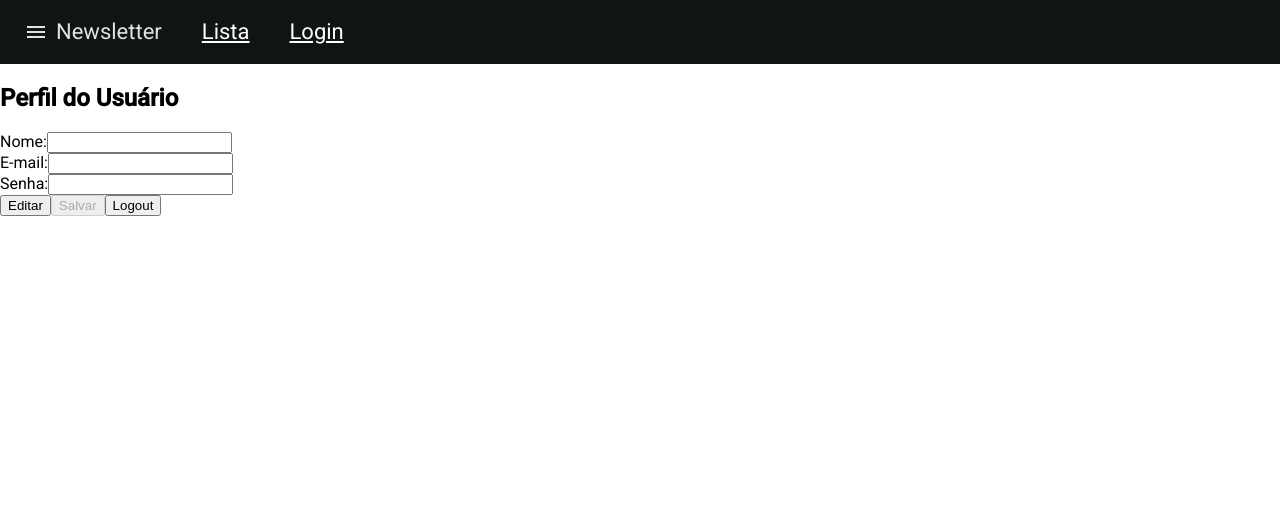
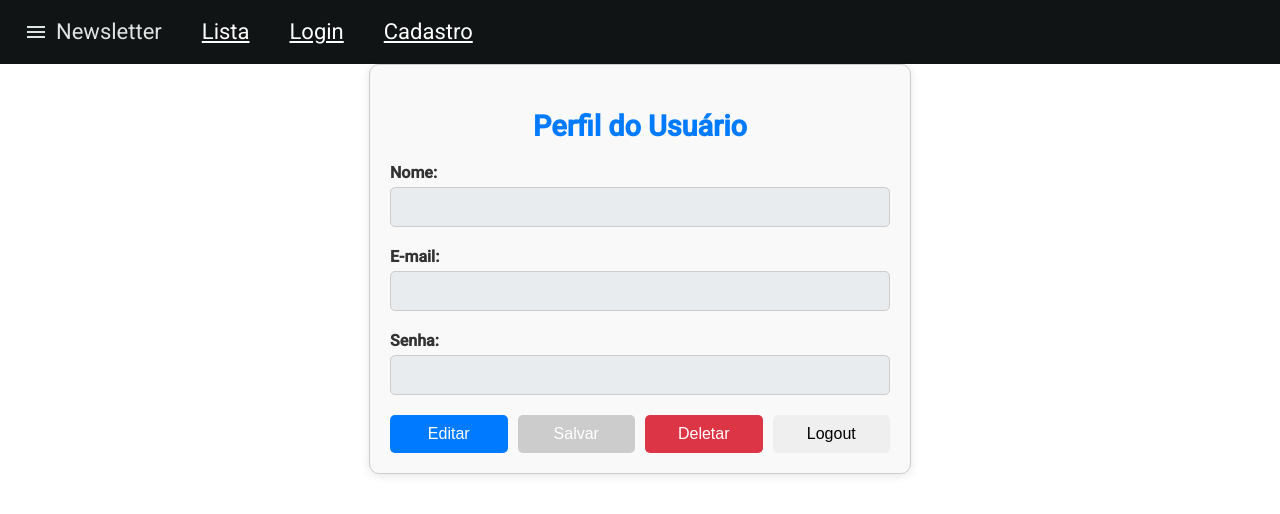
Before and after one commit to CelsonB/projetotcs-frontend, an Angular app: page /perfil in a window 1280 px wide. Shown: the top 514 px of the page. Built offline with nearby package versions, Linux system fonts and the light colour scheme.

Commit message:
Feat: deletar usuario

```diff
--- a/src/app/app.component.html
+++ b/src/app/app.component.html
@@ -10,7 +10,7 @@
 
     <a href="/lista" style="color:white; margin:20px">Lista</a>
     <a href="/login" style="color:white; margin:20px">Login</a>
-
+    <a href="/cadastrar" style="color:white; margin:20px">Cadastro</a>
 
   </div>
 
--- a/src/app/auth.service.ts
+++ b/src/app/auth.service.ts
@@ -77,4 +77,5 @@ export class AuthService {
 
   }
 
+
 }
--- a/src/app/cadastrar/cadastrar.component.scss
+++ b/src/app/cadastrar/cadastrar.component.scss
@@ -0,0 +1,78 @@
+// Variáveis para cores e estilos reutilizáveis
+$primary-color: #007bff;
+$primary-hover-color: #0056b3;
+$error-color: #d9534f;
+$border-color: #ccc;
+$box-shadow-color: rgba(0, 0, 0, 0.1);
+
+// Estilo para o container principal
+.container {
+  max-width: 400px;
+  margin: auto;
+  padding: 20px;
+  border: 1px solid $border-color;
+  border-radius: 5px;
+  box-shadow: 0 2px 10px $box-shadow-color;
+  background-color: #fff;
+
+  h2 {
+    text-align: center;
+    margin-bottom: 20px;
+    font-size: 1.5rem;
+    color: black;
+  }
+
+  form {
+    div {
+      margin-bottom: 15px;
+
+      label {
+        display: block;
+        margin-bottom: 5px;
+        font-weight: bold;
+        color: #333;
+      }
+
+      input {
+        width: 100%;
+        padding: 8px;
+        border: 1px solid $border-color;
+        border-radius: 4px;
+        box-sizing: border-box;
+
+        &:focus {
+          outline: none;
+          border-color: $primary-color;
+          box-shadow: 0 0 5px $primary-color;
+        }
+      }
+
+      // Mensagem de erro
+      div {
+        margin-top: 5px;
+        font-size: 0.875rem;
+        color: $error-color;
+      }
+    }
+  }
+
+  button {
+    width: 100%;
+    padding: 10px;
+    background-color: $primary-color;
+    color: white;
+    border: none;
+    border-radius: 5px;
+    cursor: pointer;
+    font-size: 1rem;
+
+    &:hover {
+      background-color: $primary-hover-color;
+    }
+
+    &:disabled {
+      background-color: #ccc;
+      cursor: not-allowed;
+    }
+  }
+}
--- a/src/app/cadastrar/cadastrar.component.ts
+++ b/src/app/cadastrar/cadastrar.component.ts
@@ -17,7 +17,7 @@ export class CadastroComponent {
     this.cadastroForm = this.fb.group({
       nome: ['', Validators.required],
       email: ['', [Validators.required, Validators.email]],
-      senha: ['', [Validators.required, Validators.minLength(6)]]
+      senha: ['', [Validators.required, Validators.minLength(3)]]
     });
   }
 
@@ -26,7 +26,11 @@ export class CadastroComponent {
       const usuario: Usuario = this.cadastroForm.value;
       this.usuarioService.cadastrarUsuario(usuario).subscribe(response => {
         console.log(response.message);
-        // Aqui você pode adicionar lógica para redirecionar ou mostrar uma mensagem de sucesso
+
+
+
+
+
       }, error => {
         console.error('Erro ao cadastrar usuário:', error);
       });
--- a/src/app/lista-de-perfis/lista-de-perfis.component.scss
+++ b/src/app/lista-de-perfis/lista-de-perfis.component.scss
@@ -0,0 +1,42 @@
+// Variáveis para cores e estilos reutilizáveis
+$primary-color: #007bff;
+$background-color: #f9f9f9;
+$border-color: #ddd;
+$text-color: #333;
+
+// Estilo principal para a lista de usuários
+h1 {
+  text-align: center;
+  color: black;
+  font-size: 2rem;
+  margin-bottom: 20px;
+}
+
+ul {
+  list-style-type: none; // Remove os marcadores padrão
+  padding: 0;
+
+  li {
+    padding: 15px;
+    margin-bottom: 10px;
+    border: 1px solid $border-color;
+    border-radius: 5px;
+    background-color: $background-color;
+    color: $text-color;
+
+    // Adiciona sombra suave aos itens
+    box-shadow: 0 2px 5px rgba(0, 0, 0, 0.1);
+
+    // Diferenciação visual para itens alternados
+    &:nth-child(odd) {
+      background-color: lighten($background-color, 5%);
+    }
+
+    &:nth-child(even) {
+      background-color: darken($background-color, 5%);
+    }
+
+    // Torna os itens interativos ao passar o mouse
+
+  }
+}
--- a/src/app/perfil/perfil.component.html
+++ b/src/app/perfil/perfil.component.html
@@ -41,7 +41,10 @@
       </div>
 
       <!-- Botões -->
+
       <div class="form-actions">
+
+
         <button type="button" (click)="toggleEditMode()">
           {{ isEditMode ? 'Cancelar' : 'Editar' }}
         </button>
@@ -50,9 +53,16 @@
         <button type="submit" [disabled]="!isEditMode">
           Salvar
         </button>
+
+        <button type="button" (click)="deletarUsuario()">
+          Deletar
+        </button>
+
+
         <button type="button" (click)="logout()">
           Logout
         </button>
+
       </div>
     </form>
   </div>
--- a/src/app/perfil/perfil.component.scss
+++ b/src/app/perfil/perfil.component.scss
@@ -1,58 +1,64 @@
-// Variáveis de cores
-$primary-color: #4caf50;
-$secondary-color: #ffffff;
-$background-color: #f5f5f5;
-$border-color: #ddd;
-$error-color: #e53935;
+// Variáveis para cores e estilos reutilizáveis
+$primary-color: #007bff;
+$primary-hover-color: #0056b3;
+$error-color: #d9534f;
+$background-color: #f9f9f9;
+$border-color: #ccc;
+$text-color: #333;
+$button-radius: 5px;
 
-.profile-container {
+// Estilo para o container do perfil
+.perfil-container {
   max-width: 500px;
-  margin: 2rem auto;
-  padding: 2rem;
-  background-color: $secondary-color;
+  margin: auto;
+  padding: 20px;
+  border: 1px solid $border-color;
   border-radius: 10px;
-  box-shadow: 0 4px 6px rgba(0, 0, 0, 0.1);
+  background-color: $background-color;
+  box-shadow: 0 2px 10px rgba(0, 0, 0, 0.1);
 
   h2 {
     text-align: center;
     color: $primary-color;
-    margin-bottom: 1.5rem;
+    margin-bottom: 20px;
+    font-size: 1.8rem;
   }
 
   form {
     .form-group {
-      margin-bottom: 1.5rem;
+      margin-bottom: 20px;
 
       label {
         display: block;
+        margin-bottom: 5px;
         font-weight: bold;
-        margin-bottom: 0.5rem;
-        color: #333;
+        color: $text-color;
       }
 
       input {
         width: 100%;
-        padding: 0.8rem;
+        padding: 10px;
         border: 1px solid $border-color;
         border-radius: 5px;
+        box-sizing: border-box;
         font-size: 1rem;
 
         &:focus {
+          outline: none;
           border-color: $primary-color;
-          outline: none;
-          box-shadow: 0 0 4px rgba(76, 175, 80, 0.4);
+          box-shadow: 0 0 5px $primary-color;
         }
 
         &[readonly] {
-          background-color: #f9f9f9;
-          color: #666;
+          background-color: #e9ecef;
+          cursor: not-allowed;
         }
       }
 
       small {
         color: $error-color;
-        font-size: 0.9rem;
-        margin-top: 0.5rem;
+        font-size: 0.875rem;
+        margin-top: 5px;
         display: block;
       }
     }
@@ -60,38 +66,42 @@ $error-color: #e53935;
     .form-actions {
       display: flex;
       justify-content: space-between;
-      align-items: center;
-      margin-top: 2rem;
+      gap: 10px;
 
       button {
-        padding: 0.8rem 1.5rem;
+        flex: 1;
+        padding: 10px;
         font-size: 1rem;
         border: none;
-        border-radius: 5px;
+        border-radius: $button-radius;
         cursor: pointer;
-        transition: all 0.3s ease;
 
-        &.edit {
+        &:nth-child(1) {
           background-color: $primary-color;
-          color: $secondary-color;
+          color: white;
 
           &:hover {
-            background-color: darken($primary-color, 10%);
+            background-color: $primary-hover-color;
           }
         }
 
-        &.save {
-          background-color: #2196f3;
-          color: $secondary-color;
+        &:nth-child(2) {
+          background-color: $primary-hover-color;
+          color: white;
 
-          &:hover {
-            background-color: darken(#2196f3, 10%);
+          &:disabled {
+            background-color: #ccc;
+            cursor: not-allowed;
           }
         }
 
-        &:disabled {
-          background-color: #ccc;
-          cursor: not-allowed;
+        &:nth-child(3) {
+          background-color: #dc3545; // Cor de alerta para logout
+          color: white;
+
+          &:hover {
+            background-color: darken(#dc3545, 10%);
+          }
         }
       }
     }
--- a/src/app/perfil/perfil.component.ts
+++ b/src/app/perfil/perfil.component.ts
@@ -4,12 +4,15 @@ import { HttpClient } from '@angular/common/http';
 import { AuthService } from '../auth.service';
 import { CommonModule } from '@angular/common';
 import { environment } from '../../environments/environment';
+import { Router } from '@angular/router';
+import { UsuariosService } from '../services/usuarios.service';
 
 @Component({
   selector: 'app-perfil',
+  imports: [ReactiveFormsModule ,CommonModule],
   templateUrl: './perfil.component.html',
   styleUrls: ['./perfil.component.scss'],
-  imports: [ReactiveFormsModule ,CommonModule],
+
 })
 
 
@@ -19,8 +22,9 @@ export class PerfilComponent implements OnInit {
   perfilForm: FormGroup;
   isEditMode: boolean = false;
   apiUrl: string = `${environment.apiUrl}/usuarios`;
+  usuarioLogado: any;
 
-  constructor(private fb: FormBuilder, private http: HttpClient, private authService: AuthService) {
+  constructor(private usuariosService: UsuariosService,private fb: FormBuilder, private http: HttpClient, private authService: AuthService, private router: Router) {
     this.perfilForm = this.fb.group({
       name: ['', [Validators.required, Validators.minLength(3)]],
       email: ['', [Validators.required, Validators.email]],
@@ -32,6 +36,24 @@ export class PerfilComponent implements OnInit {
 
   logout(){
     this.authService.logout();
+  }
+
+  deletarUsuario(): void {
+    const email = this.authService.getUserEmail();
+
+    if (!email) {
+      alert('Erro: Usuário não autenticado.');
+      return;
+    }
+
+    if (confirm('Tem certeza que deseja deletar sua conta? Essa ação não pode ser desfeita.')) {
+      this.usuariosService.deletarUsuario(email).subscribe(
+        (response:any) => {
+          alert('Usuário deletado com sucesso!');
+          this.router.navigate(['/login']);
+        }
+      );
+    }
   }
 
 
@@ -67,10 +89,10 @@ export class PerfilComponent implements OnInit {
   savePerfil(): void {
     if (this.perfilForm.valid) {
       const updatedData = this.perfilForm.value;
+
       const email = this.authService.getUserEmail();
 
-      const body = {"email": email, "senha": updatedData.password, "nome": updatedData.name};
-
+      const body = {"senha": updatedData.password, "nome": updatedData.name};
       console.log('Dados atualizados:', body);
       this.http.put(`${this.apiUrl}/${email}`,body).subscribe(  (response: any) => {
           alert(response);
--- a/src/app/services/usuarios.service.ts
+++ b/src/app/services/usuarios.service.ts
@@ -26,4 +26,11 @@ export class UsuariosService {
      return this.http.post(this.apiUrl, usuario);
   }
 
+
+  deletarUsuario(email: string): Observable<any> {
+    const url = `${this.apiUrl}/${email}`;
+    return this.http.delete(url);
+  }
+
+
 }
```
Also changed, not shown: 1 other file (tests, documents, lock files or other folders).
